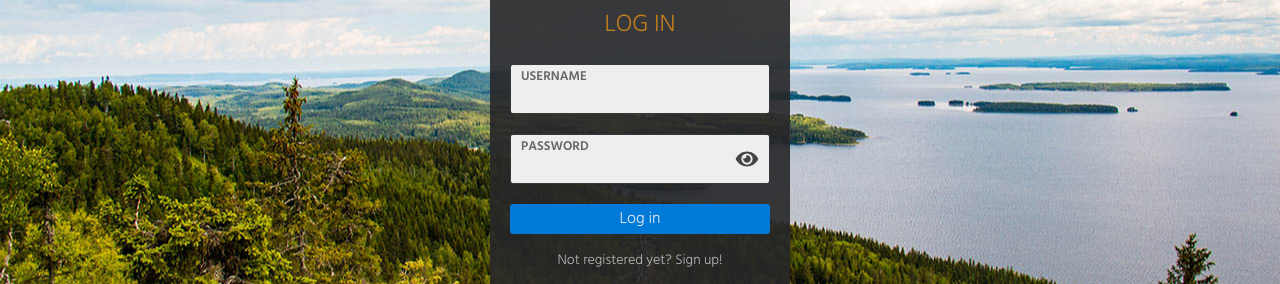
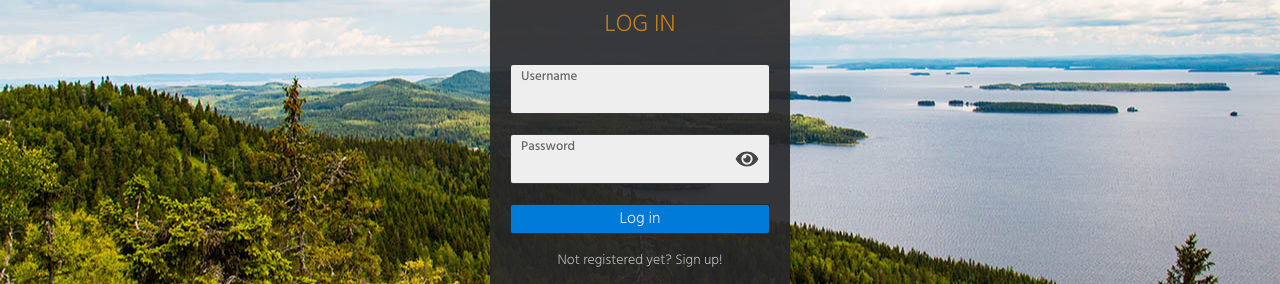
Before and after one commit to arikankainen/consequat-client, a React (Create React App) app: page /login in a window 1280 px wide. Shown: the part 269-553 px from the top of the page. Built offline with nearby package versions, Linux system fonts and the light colour scheme; what @apollo/link-context would draw is missing.

Commit message:
login/signup -napin focus-border määritelty, input-kenttien focus ei vielä toimi (formik varastaa onBlur-eventin)

```diff
--- a/src/components/GlobalStyles.tsx
+++ b/src/components/GlobalStyles.tsx
@@ -44,6 +44,7 @@ const GlobalStyles = createGlobalStyle`
     --picturelist-header-color: #222;
     --error-color: #ff6666;
     --header-height: 60px;
+    --focus: 0px 0px 1px 1px var(--accent-color-2);
   }
 
   * {
--- a/src/components/LoginPage/Inputs.tsx
+++ b/src/components/LoginPage/Inputs.tsx
@@ -11,9 +11,9 @@ const Label = styled.label`
   color: #666;
   font-size: 13px;
   text-align: left;
-  font-weight: 600;
+  font-weight: 500;
   line-height: 1;
-  text-transform: uppercase;
+  /*text-transform: uppercase;*/
 `;
 
 const Icon = styled.div`
@@ -113,8 +113,8 @@ export const TextInput: React.FC<TextInputProps> = ({ label, ...props }) => {
   const [field, meta] = useField(props);
 
   useEffect(() => {
-    console.log(meta, field);
-  }, [meta, field]);
+    console.log(field, meta);
+  }, [field, meta]);
 
   return (
     <>
--- a/src/components/LoginPage/Styles.tsx
+++ b/src/components/LoginPage/Styles.tsx
@@ -43,17 +43,16 @@ export const Button = styled.button`
   height: 30px;
   margin-top: 20px;
   background-color: var(--accent-color-2);
-  border: none;
+  border: 1px solid var(--navigation-bg-color);
   border-radius: var(--input-border-radius);
   color: #eee;
   font-size: var(--default-font-size);
   cursor: pointer;
 
-  /*
   &:focus {
-    outline-width: 0;
+    outline: none;
+    box-shadow: var(--focus);
   }
-  */
 
   &:hover {
     background-color: var(--accent-color-2-hover);
```
